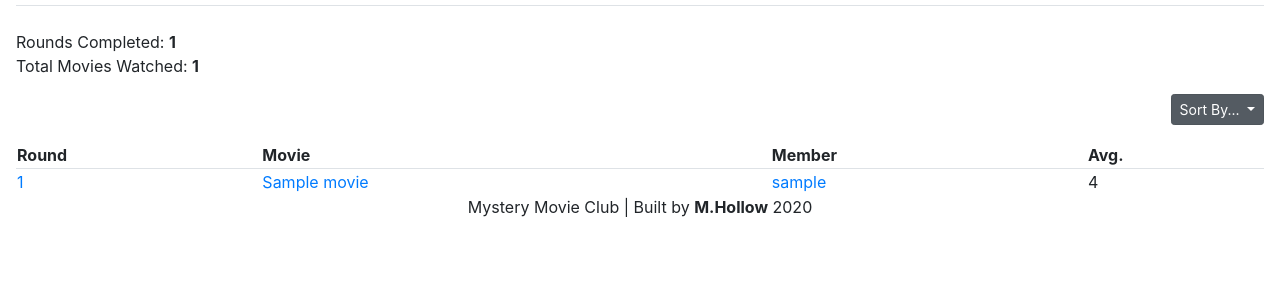
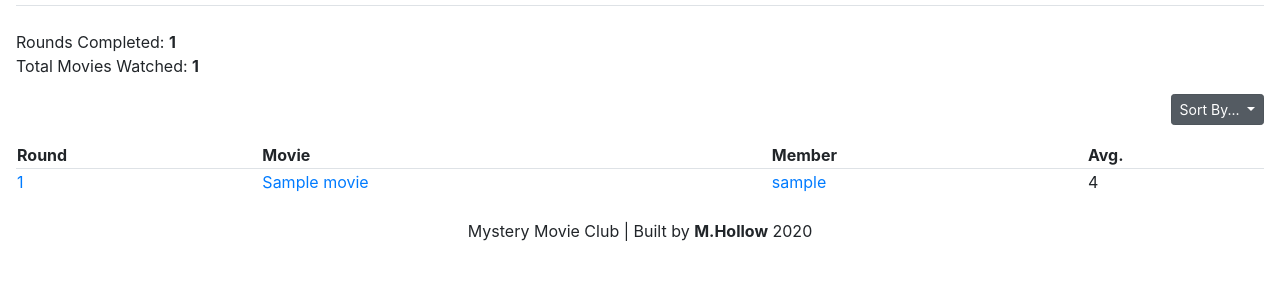
Before and after one commit to m-hollow/MysteryMovie, a Django app: template movies/templates/movies/overview.html in a window 1280 px wide. Shown: the part 195-495 px from the top of the page. Run offline with Django 3.2, Linux system fonts and the light colour scheme; the template is opened without the code that fills it: most values are stand-ins (such as "Sample title", 1, 10 or a date in 2020); some libraries are stand-ins or nearby versions.

Commit message:
fixed overview margin

```diff
--- a/movies/templates/movies/overview.html
+++ b/movies/templates/movies/overview.html
@@ -77,7 +77,7 @@ Total Movies Watched: <b>{{ movies|length }}</b></p>
 </ul> -->
 
 
-    <table style="width: 100%;">
+    <table style="width: 100%;" class="mb-4">
      <tr class="border-bottom">
       <th>Round</th>
       <th>Movie</th>
```
